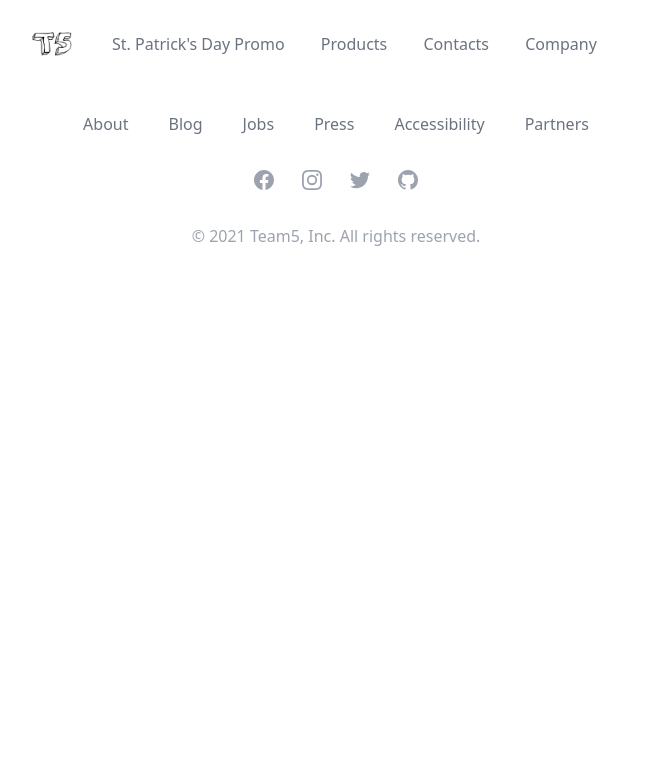
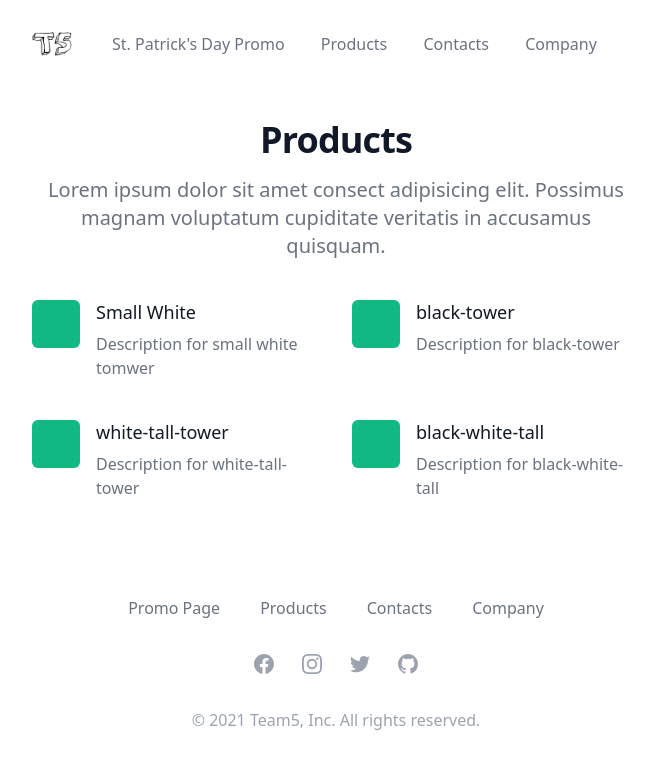
Before and after one commit to Daffie95/team5-hackathon, a plain HTML site: page src/products.html in a window 1280 px wide. Shown: the whole page, without its empty margins (0-654 px from the left). Drawn offline with nearby package versions, Linux system fonts and the light colour scheme.

Commit message:
Frame for Products | Updated all footers

```diff
--- a/src/assets/css/styles.css
+++ b/src/assets/css/styles.css
@@ -0,0 +1,4 @@
+product-image {
+    width: 50%;
+    height: auto;
+}
--- a/src/products.html
+++ b/src/products.html
@@ -6,6 +6,7 @@
     <meta http-equiv="X-UA-Compatible" content="IE=edge">
     <meta name="viewport" content="width=device-width, initial-scale=1.0">
     <link href="https://unpkg.com/tailwindcss@^2/dist/tailwind.min.css" rel="stylesheet">
+    <link rel="stylesheet" href="style.css">
     <title>Document</title>
 </head>
 
@@ -55,45 +56,119 @@
                         </div>
                     </nav>
                 </div>
+                <!-- This example requires Tailwind CSS v2.0+ -->
+                <!-- this needs to be centered -->
+<div class="py-12 bg-white">
+    <div class="max-w-7xl mx-auto px-4 sm:px-6 lg:px-8">
+      <div class="lg:text-center">
+        <p class="mt-2 text-3xl leading-8 font-extrabold tracking-tight text-gray-900 sm:text-4xl">
+          Products
+        </p>
+        <p class="mt-4 max-w-2xl text-xl text-gray-500 lg:mx-auto">
+          Lorem ipsum dolor sit amet consect adipisicing elit. Possimus magnam voluptatum cupiditate veritatis in accusamus quisquam.
+        </p>
+      </div>
+
+      <div class="mt-10">
+        <dl class="space-y-10 md:space-y-0 md:grid md:grid-cols-2 md:gap-x-8 md:gap-y-10">
+          <div class="flex">
+            <div class="flex-shrink-0">
+              <div class="flex items-center justify-center h-12 w-12 rounded-md bg-green-500 text-white">
+                <!-- Heroicon name: outline/globe-alt -->
 
 
-                <!-- Footer -->
+              </div>
+            </div>
+            <div class="ml-4">
+              <dt class="text-lg leading-6 font-medium text-gray-900">
+                Small White
+              </dt>
+              <dd class="mt-2 text-base text-gray-500">
+                Description for small white tomwer
+              </dd>
+            </div>
+          </div>
+
+          <div class="flex">
+            <div class="flex-shrink-0">
+              <div class="flex items-center justify-center h-12 w-12 rounded-md bg-green-500 text-white">
+                <!-- Heroicon name: outline/scale -->
+
+              </div>
+            </div>
+            <div class="ml-4">
+              <dt class="text-lg leading-6 font-medium text-gray-900">
+                black-tower
+              </dt>
+              <dd class="mt-2 text-base text-gray-500">
+                Description for black-tower
+              </dd>
+            </div>
+          </div>
+
+          <div class="flex">
+            <div class="flex-shrink-0">
+              <div class="flex items-center justify-center h-12 w-12 rounded-md bg-green-500 text-white">
+                <!-- Heroicon name: outline/lightning-bolt -->
+
+              </div>
+            </div>
+            <div class="ml-4">
+              <dt class="text-lg leading-6 font-medium text-gray-900">
+                white-tall-tower
+              </dt>
+              <dd class="mt-2 text-base text-gray-500">
+                Description for white-tall-tower
+              </dd>
+            </div>
+          </div>
+
+          <div class="flex">
+            <div class="flex-shrink-0">
+              <div class="flex items-center justify-center h-12 w-12 rounded-md bg-green-500 text-white">
+                <!-- Heroicon name: outline/annotation -->
+
+              </div>
+            </div>
+            <div class="ml-4">
+              <dt class="text-lg leading-6 font-medium text-gray-900">
+                black-white-tall
+              </dt>
+              <dd class="mt-2 text-base text-gray-500">
+                Description for black-white-tall
+              </dd>
+            </div>
+          </div>
+        </dl>
+      </div>
+    </div>
+  </div>
+
+                <!-- FOOTER -->
   <footer class="bg-white">
     <div class="max-w-7xl mx-auto py-12 px-4 overflow-hidden sm:px-6 lg:px-8">
       <nav class="-mx-5 -my-2 flex flex-wrap justify-center" aria-label="Footer">
         <div class="px-5 py-2">
-                                <a href="#" class="text-base text-gray-500 hover:text-gray-900">
-                                    About
+          <a href="index.html" class="text-base text-gray-500 hover:text-gray-900">
+            Promo Page
           </a>
         </div>
 
         <div class="px-5 py-2">
-                                <a href="#" class="text-base text-gray-500 hover:text-gray-900">
-                                    Blog
+          <a href="products.html" class="text-base text-gray-500 hover:text-gray-900">
+            Products
           </a>
         </div>
 
         <div class="px-5 py-2">
-                                <a href="#" class="text-base text-gray-500 hover:text-gray-900">
-                                    Jobs
+          <a href="contacts.html" class="text-base text-gray-500 hover:text-gray-900">
+            Contacts
           </a>
         </div>
 
         <div class="px-5 py-2">
-                                <a href="#" class="text-base text-gray-500 hover:text-gray-900">
-                                    Press
-                                </a>
-                            </div>
-
-                            <div class="px-5 py-2">
-                                <a href="#" class="text-base text-gray-500 hover:text-gray-900">
-                                    Accessibility
-                                </a>
-                            </div>
-
-                            <div class="px-5 py-2">
-                                <a href="#" class="text-base text-gray-500 hover:text-gray-900">
-                                    Partners
+          <a href="company.html" class="text-base text-gray-500 hover:text-gray-900">
+            Company
           </a>
         </div>
       </nav>
```
Also changed, not shown: src/company.html (+9 -22 lines), src/contacts.html (+10 -22 lines), src/index.html (+1 -3 lines). Lines whose indentation alone changed are shown as unchanged.
